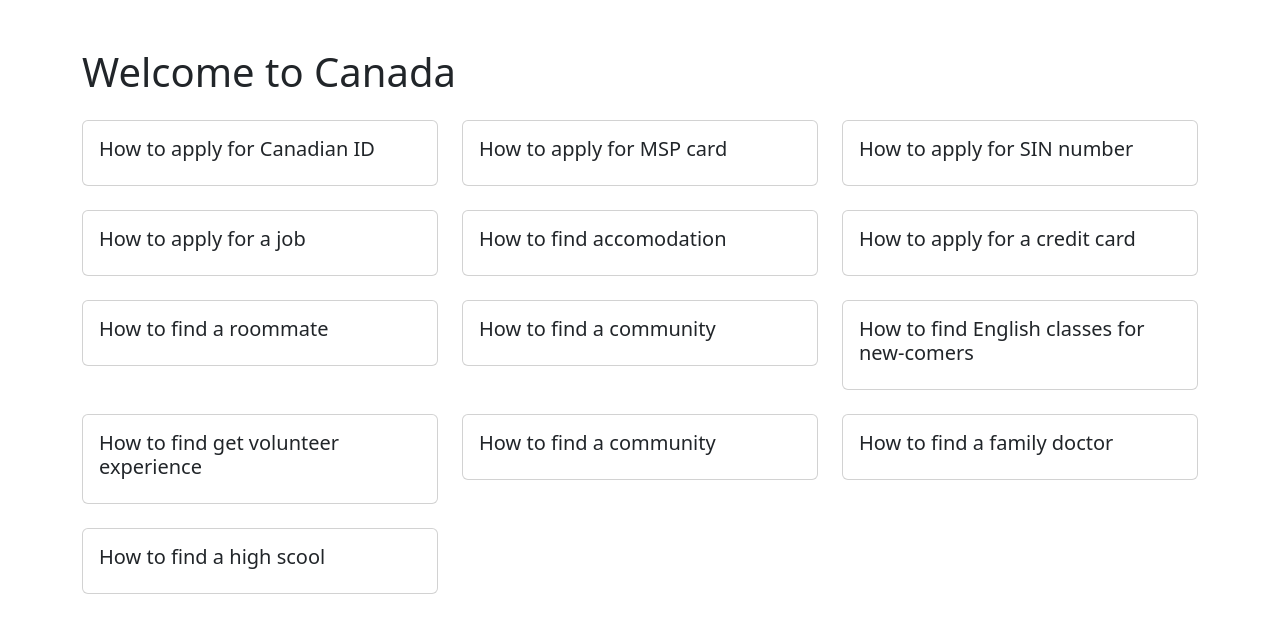
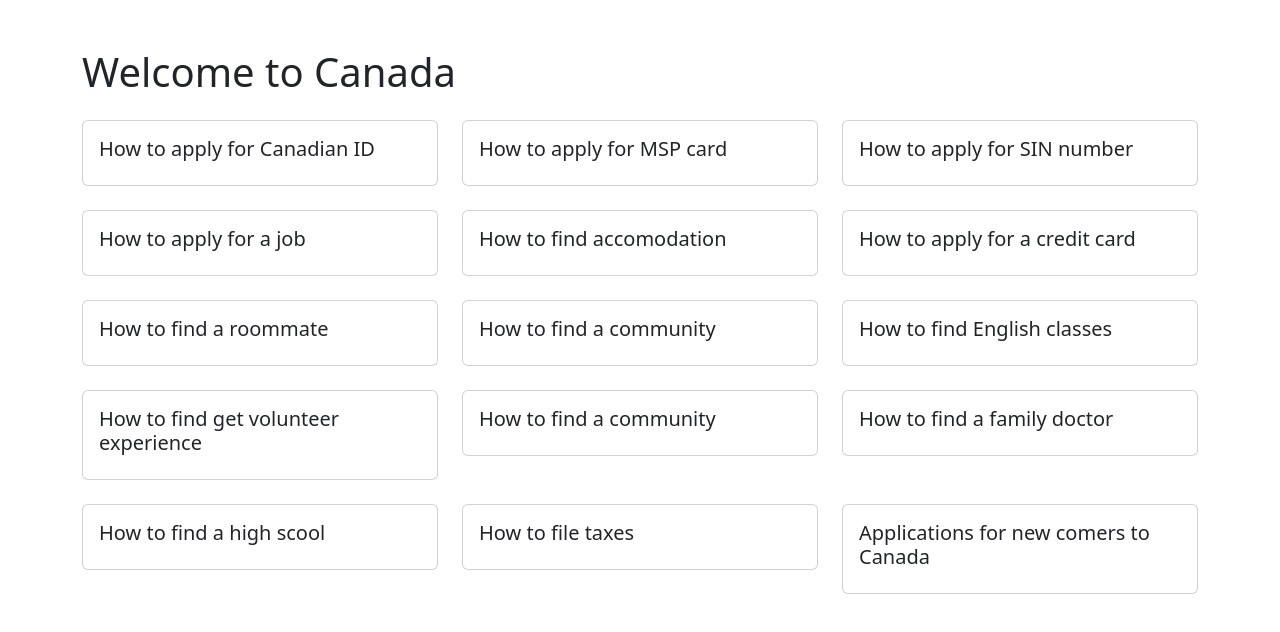
Before and after one commit to melpsh/CanadaNewComersGuide, a React (Vite) app: page / in a window 1280 px wide. Shown: the top 632 px of the page. Built offline with nearby package versions, Linux system fonts and the light colour scheme.

Commit message:
Created Components for each route

```diff
--- a/package.json
+++ b/package.json
@@ -12,7 +12,8 @@
   "dependencies": {
     "bootstrap": "^5.3.3",
     "react": "^18.2.0",
-    "react-dom": "^18.2.0"
+    "react-dom": "^18.2.0",
+    "react-router-dom": "^6.23.0"
   },
   "devDependencies": {
     "@types/react": "^18.2.66",
--- a/src/App.jsx
+++ b/src/App.jsx
@@ -1,24 +1,33 @@
 import React from 'react';
 import InfoBlock from './components/InfoBlock';
+import IDCard from './components/IDCard'
+import MSPCard from './components/MSPCard';
+import SINNumber from './components/SINNumber';
+import Job from './components/Job';
+import Accomodation from './components/Accomodation';
+import Creditcard from './components/Creditcard';
+import Roommate from './components/Roommate';
 
 const HomePage = () => {
   return (
     <div className="container">
       <h1 className="mt-5 mb-4">Welcome to Canada</h1>
       <div className="row">
-        <InfoBlock className="card" title="How to apply for Canadian ID" infoUrl="https://melpsh.github.io/CanadaNewComersGuide/canadian_id_info" />
-        <InfoBlock className="card" title="How to apply for MSP card" infoUrl="https://melpsh.github.io/CanadaNewComersGuide/msp_card_info" />
-        <InfoBlock className="card" title="How to apply for SIN number" infoUrl="https://melpsh.github.io/CanadaNewComersGuide/sin_number_info" />
-        <InfoBlock className="card" title="How to apply for a job" infoUrl="https://melpsh.github.io/CanadaNewComersGuide/sin_number_info" />
-        <InfoBlock className="card" title="How to find accomodation" infoUrl="https://melpsh.github.io/CanadaNewComersGuide/sin_number_info" />
-        <InfoBlock className="card" title="How to apply for a credit card" infoUrl="https://melpsh.github.io/CanadaNewComersGuide/sin_number_info" />
-        <InfoBlock className="card" title="How to find a roommate" infoUrl="https://melpsh.github.io/CanadaNewComersGuide/sin_number_info" />
+        <IDCard></IDCard>
+        <MSPCard></MSPCard>
+        <SINNumber></SINNumber>
+        <Job></Job>
+        <Accomodation></Accomodation>
+        <Creditcard></Creditcard>
+        <Roommate></Roommate>
         <InfoBlock className="card" title="How to find a community" infoUrl="https://melpsh.github.io/CanadaNewComersGuide/sin_number_info" />
-        <InfoBlock className="card" title="How to find English classes for new-comers" infoUrl="https://melpsh.github.io/CanadaNewComersGuide/sin_number_info" />
+        <InfoBlock className="card" title="How to find English classes" infoUrl="https://melpsh.github.io/CanadaNewComersGuide/sin_number_info" />
         <InfoBlock className="card" title="How to find get volunteer experience" infoUrl="https://melpsh.github.io/CanadaNewComersGuide/sin_number_info" />
         <InfoBlock className="card" title="How to find a community" infoUrl="https://melpsh.github.io/CanadaNewComersGuide/sin_number_info" />
         <InfoBlock className="card" title="How to find a family doctor" infoUrl="https://melpsh.github.io/CanadaNewComersGuide/sin_number_info" />
         <InfoBlock className="card" title="How to find a high scool" infoUrl="https://melpsh.github.io/CanadaNewComersGuide/sin_number_info" />
+        <InfoBlock className="card" title="How to file taxes" infoUrl="https://melpsh.github.io/CanadaNewComersGuide/sin_number_info" />
+        <InfoBlock className="card" title="Applications for new comers to Canada" infoUrl="https://melpsh.github.io/CanadaNewComersGuide/sin_number_info" />
       </div>
       {/* Add more rows of InfoBlocks here */}
     </div>
--- /dev/null
+++ b/src/components/Accomodation.jsx
@@ -0,0 +1,10 @@
+import React from "react";
+import InfoBlock from "./InfoBlock";
+
+const Accomodation = () => {
+  return (
+    <InfoBlock className="card" title="How to find accomodation" infoUrl="https://melpsh.github.io/CanadaNewComersGuide/sin_number_info" />
+  )
+};
+
+export default Accomodation;
--- /dev/null
+++ b/src/components/Creditcard.jsx
@@ -0,0 +1,10 @@
+import React from "react";
+import InfoBlock from "./InfoBlock";
+
+const Creditcard = () => {
+  return (
+    <InfoBlock className="card" title="How to apply for a credit card" infoUrl="https://melpsh.github.io/CanadaNewComersGuide/sin_number_info" />
+  )
+};
+
+export default Creditcard;
--- a/src/components/IDCard.jsx
+++ b/src/components/IDCard.jsx
@@ -0,0 +1,10 @@
+import React from "react";
+import InfoBlock from "./InfoBlock";
+
+const IDCard = () => {
+  return(
+      <InfoBlock className="card" title="How to apply for Canadian ID" infoUrl="https://melpsh.github.io/CanadaNewComersGuide/canadian_id_info" />
+  )
+};
+
+export default IDCard;
--- /dev/null
+++ b/src/components/Job.jsx
@@ -0,0 +1,10 @@
+import React from "react";
+import InfoBlock from "./InfoBlock";
+
+const Job = () => {
+  return (
+    <InfoBlock className="card" title="How to apply for a job" infoUrl="https://melpsh.github.io/CanadaNewComersGuide/sin_number_info" />
+  )
+};
+
+export default Job;
--- a/src/components/MSPCard.jsx
+++ b/src/components/MSPCard.jsx
@@ -0,0 +1,10 @@
+import React from "react";
+import InfoBlock from "./InfoBlock";
+
+const MSPCard = () => {
+  return (
+    <InfoBlock className="card" title="How to apply for MSP card" infoUrl="https://melpsh.github.io/CanadaNewComersGuide/msp_card_info" />
+  )
+};
+
+export default MSPCard;
--- /dev/null
+++ b/src/components/Roommate.jsx
@@ -0,0 +1,10 @@
+import React from "react";
+import InfoBlock from "./InfoBlock";
+
+const Roommate = () => {
+  return (
+    <InfoBlock className="card" title="How to find a roommate" infoUrl="https://melpsh.github.io/CanadaNewComersGuide/sin_number_info" />
+  )
+};
+
+export default Roommate;
--- a/src/components/SINNumber.jsx
+++ b/src/components/SINNumber.jsx
@@ -0,0 +1,10 @@
+import React from "react";
+import InfoBlock from "./InfoBlock";
+
+const SINNumber = () => {
+  return (
+    <InfoBlock className="card" title="How to apply for SIN number" infoUrl="https://melpsh.github.io/CanadaNewComersGuide/sin_number_info" />
+  )
+};
+
+export default SINNumber;
```
Also changed, not shown: 1 other file (tests, documents, lock files or other folders).
